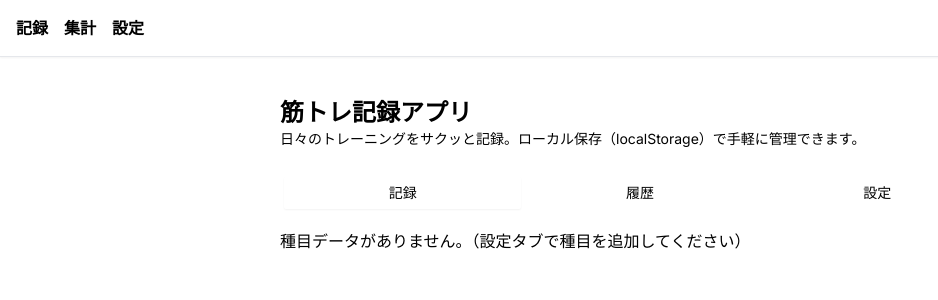
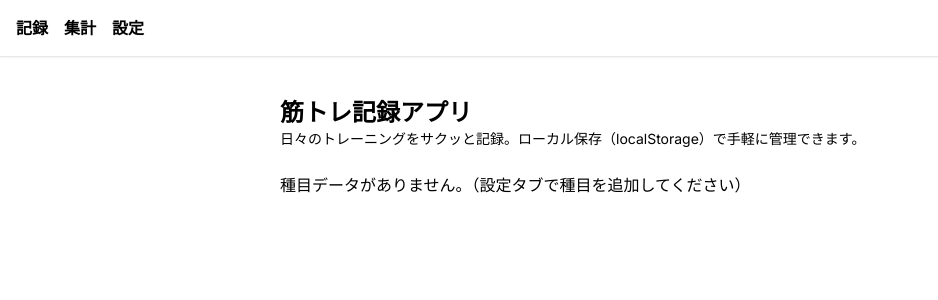
Before and after one commit to Mickey-1996/workout-tracker20250807, a Next.js app: page / in a window 1280 px wide. Shown: the top 300 px of the page, without its empty margins (0-938 px from the left). Built offline with nearby package versions, Linux system fonts and the light colour scheme.

Commit message:
fix(ui): remove inner tabs and add routes for header nav

```diff
--- a/src/app/page.tsx
+++ b/src/app/page.tsx
@@ -1,7 +1,6 @@
 // src/app/page.tsx
 "use client";
 
-import { Tabs, TabsList, TabsTrigger, TabsContent } from "@/components/ui/tabs";
 import RecordTab from "@/tabs/RecordTab";
 
 export default function Page() {
@@ -14,34 +13,7 @@ export default function Page() {
         </p>
       </header>
 
-      <Tabs defaultValue="record" className="w-full">
-        <TabsList className="grid w-full grid-cols-3">
-          <TabsTrigger value="record">記録</TabsTrigger>
-          <TabsTrigger value="history">履歴</TabsTrigger>
-          <TabsTrigger value="settings">設定</TabsTrigger>
-        </TabsList>
-
-        <TabsContent value="record" className="mt-4">
-          <RecordTab />
-        </TabsContent>
-
-        <TabsContent value="history" className="mt-4">
-          <div className="text-sm text-muted-foreground">
-            履歴ビューは今後追加予定です。まずは「記録」タブでデータを貯めてください。
-          </div>
-        </TabsContent>
-
-        <TabsContent value="settings" className="mt-4">
-          <div className="space-y-2 text-sm text-muted-foreground">
-            <p>設定ビューは今後追加予定です。</p>
-            <ul className="list-disc pl-5">
-              <li>種目の追加・編集</li>
-              <li>バックアップ／リストア（JSONエクスポート）</li>
-              <li>テーマ設定（ダーク／ライト）</li>
-            </ul>
-          </div>
-        </TabsContent>
-      </Tabs>
+      <RecordTab />
     </main>
   );
 }
--- /dev/null
+++ b/src/tabs/settings/page.tsx
@@ -0,0 +1,12 @@
+// src/app/tabs/settings/page.tsx
+"use client";
+
+import SettingsTab from "@/tabs/SettingsTab";
+
+export default function SettingsPage() {
+  return (
+    <main className="mx-auto max-w-3xl p-4 md:p-6">
+      <SettingsTab />
+    </main>
+  );
+}
--- /dev/null
+++ b/src/tabs/summary/page.tsx
@@ -0,0 +1,12 @@
+// src/app/tabs/summary/page.tsx
+"use client";
+
+import SummaryTab from "@/tabs/SummaryTab";
+
+export default function SummaryPage() {
+  return (
+    <main className="mx-auto max-w-3xl p-4 md:p-6">
+      <SummaryTab />
+    </main>
+  );
+}
```
